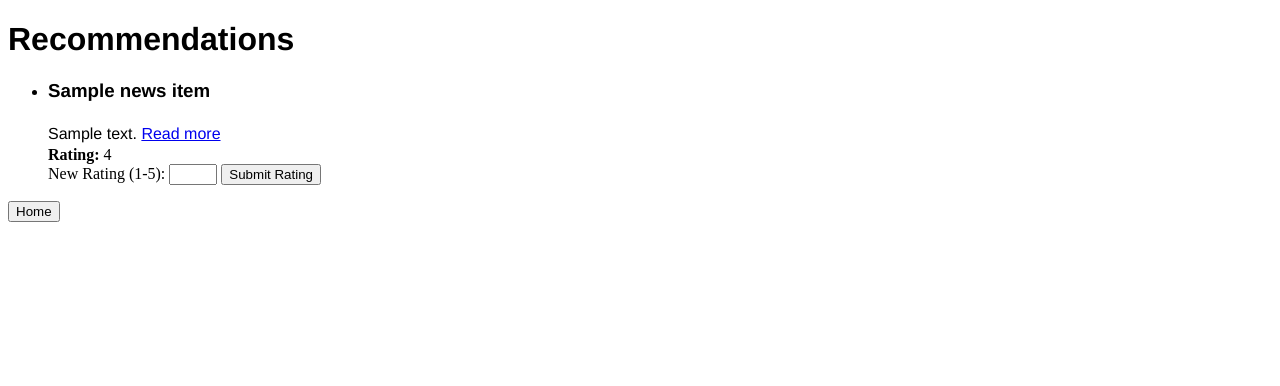
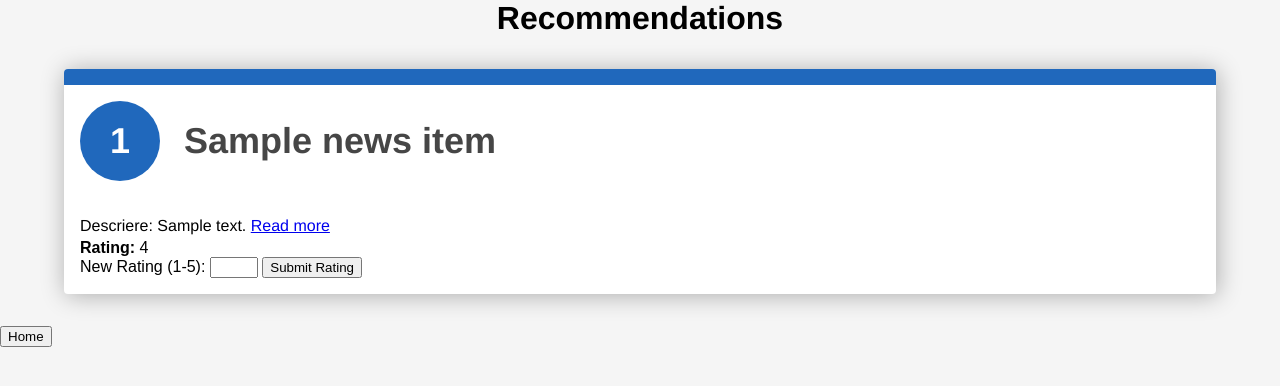
Before and after one commit to marinvanessa/News-Recommendation, a Django app: template NewsRecommendation/News/app/templates/recommendations.html in a window 1280 px wide. Shown: the top 386 px of the page. Run offline with Django 4.2, Linux system fonts and the light colour scheme; the template is opened without the code that fills it: most values are stand-ins (such as "Sample title", 1, 10 or a date in 2020).

```diff
--- a/NewsRecommendation/News/app/static/styles/news_list.css
+++ b/NewsRecommendation/News/app/static/styles/news_list.css
@@ -95,8 +95,3 @@ li::before {
     left: 0;
     background: var(--brandColor);
 }
-
-.stars {
-    width: 270px;
-    display: inline-block;
-}
--- a/NewsRecommendation/News/app/static/styles/recommendations.css
+++ b/NewsRecommendation/News/app/static/styles/recommendations.css
@@ -1,4 +1,25 @@
+body {
+    --h: 212deg;
+    --l: 43%;
+    --brandColor: hsl(var(--h), 71%, var(--l));
+    font-family: Montserrat, sans-serif;
+    margin: 0;
+    background-color: whitesmoke;
+}
+
+ol {
+    list-style: none;
+    counter-reset: list;
+    padding: 0 1rem;
+}
+
+h3::before {
+    background-color: var(--brandColor);
+}
+
 h1 {
+    margin: 0;
+    text-align: center;
     font-family: "Helvetica Neue", Helvetica, Arial, sans-serif;
 }
 
@@ -7,11 +28,70 @@ h2 {
 }
 
 h3 {
-	font-family: "Helvetica Neue", Helvetica, Arial, sans-serif;
+    font-family: "Helvetica Neue", Helvetica, Arial, sans-serif;
+    display: flex;
+    align-items: baseline;
+    margin: 0 0 1rem;
+    color: rgb(70 70 70);
+}
+
+h3::before {
+    display: flex;
+    justify-content: center;
+    align-items: center;
+    flex: 0 0 auto;
+    margin-right: 1rem;
+    width: 3rem;
+    height: 3rem;
+    content: counter(list);
+    padding: 1rem;
+    border-radius: 50%;
+    background-color: var(--brandColor);
+    color: white;
+}
+
+@media (min-width: 40em) {
+    li {
+        margin: 3rem auto;
+        padding: 3rem 2rem 2rem;
+    }
+
+    h3 {
+        font-size: 2.25rem;
+        margin: 0 0 2rem;
+    }
+
+    h3::before {
+        margin-right: 1.5rem;
+    }
 }
 
 p {
     font-family: "Helvetica Neue", Helvetica, Arial, sans-serif;
     margin: 0;
-	line-height: 1.6;
+    line-height: 1.6;
 }
+
+
+li {
+    position: relative;
+    counter-increment: list;
+    max-width: 70rem;
+    margin: 2rem auto;
+    padding: 2rem 1rem 1rem;
+    box-shadow: 0.1rem 0.1rem 1.5rem rgba(0, 0, 0, 0.3);
+    border-radius: 0.25rem;
+    overflow: hidden;
+    background-color: white;
+}
+
+li::before {
+    content: '';
+    display: block;
+    width: 100%;
+    height: 1rem;
+    position: absolute;
+    top: 0;
+    left: 0;
+    background: var(--brandColor);
+}
--- a/NewsRecommendation/News/app/templates/recommendations.html
+++ b/NewsRecommendation/News/app/templates/recommendations.html
@@ -12,17 +12,29 @@
 
 <h1>Recommendations</h1>
 
+<script>
+    document.addEventListener('DOMContentLoaded', function () {
+        const starRatingForm = document.querySelector('.star-rating-form');
+        const starInputs = document.querySelectorAll('.star-rating input');
+
+        starInputs.forEach(function (input) {
+            input.addEventListener('click', function () {
+                starRatingForm.submit();
+            });
+        });
+    });
+</script>
+
 
 {% if recommendations %}
-<ul>
+<ol style="--length: {{ news_data|length }}" role="list">
     {% for news_item in recommendations %}
-    <li>
+    <li style="--i: {{ forloop.counter }}">
         <h3>{{ news_item.title }}</h3>
-        <p>{{ news_item.description }}
+        <p>Descriere: {{ news_item.description }}
             <a href="{{ news_item.link }}"
                target="_blank">Read more</a>
         </p>
-        <!-- Display the rating or 0 if not available -->
         <div>
             <strong>Rating:</strong> {{ news_item.rating }}
         </div>
@@ -37,7 +49,7 @@
         </form>
     </li>
     {% endfor %}
-</ul>
+</ol>
 <a href="{% url 'get_all_news' %}">
     <button>Home</button>
 </a>
```
Also changed, not shown: NewsRecommendation/News/app/templates/news_list.html (+12 -24 lines), NewsRecommendation/News/app/views/news.py (+20 -10 lines).
